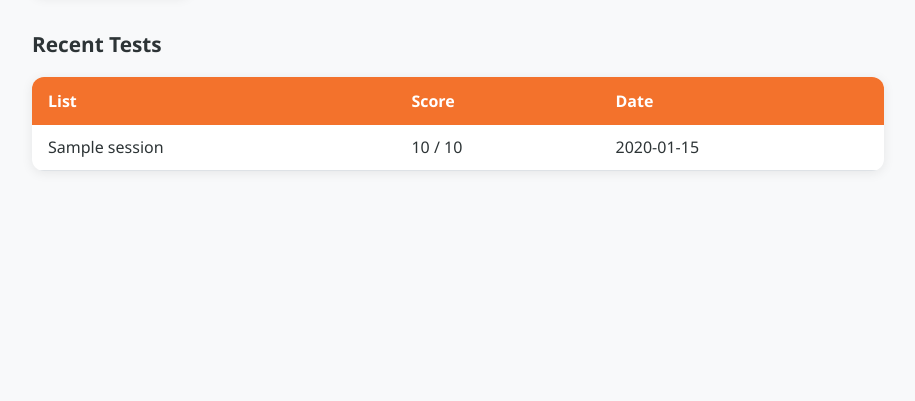
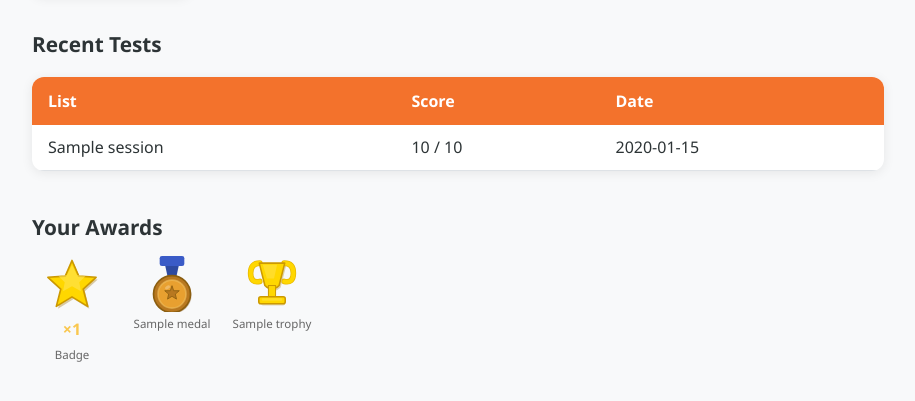
Before and after one commit to codebiscuits/spelling_app, a FastAPI app: template templates/child/dashboard.html in a window 1280 px wide. Shown: the part 350-751 px from the top of the page, without its empty margins (182-1097 px from the left). Run offline with FastAPI, Linux system fonts and the light colour scheme; the template is opened without the code that fills it: most values are stand-ins (such as "Sample title", 1, 10 or a date in 2020).

Commit message:
Overhaul gamification: badges, medals, and trophies
- Badge: earned for scoring >=16/20 on any test (unlimited)
- Medal: earned once per list when >=50% of words are first-try correct
- Trophy: earned once per list when the next list is unlocked (>=95% mastery)
- Add test_badges table for per-session badge tracking
- Custom SVG icons for badge (gold star), medal (bronze disc), trophy (gold cup)
- Awards section on child dashboard showing all earned awards
- Update results page banners with new award names and icons

Co-Authored-By: Claude Sonnet 4.6 <noreply@anthropic.com>

```diff
--- a/database.py
+++ b/database.py
@@ -64,6 +64,13 @@ CREATE TABLE IF NOT EXISTS user_badges (
     PRIMARY KEY (user_id, list_id, badge_type)
 );
 
+CREATE TABLE IF NOT EXISTS test_badges (
+    id         INTEGER PRIMARY KEY AUTOINCREMENT,
+    user_id    INTEGER NOT NULL REFERENCES users(id) ON DELETE CASCADE,
+    session_id INTEGER NOT NULL REFERENCES test_sessions(id) ON DELETE CASCADE,
+    earned_at  TEXT NOT NULL
+);
+
 CREATE TABLE IF NOT EXISTS audio_cache (
     word_text  TEXT PRIMARY KEY,
     file_path  TEXT NOT NULL,
--- a/routers/child.py
+++ b/routers/child.py
@@ -27,6 +27,22 @@ def child_dashboard(request: Request, user=Depends(require_child)):
             (user_id,),
         ).fetchall()
         child = db.execute("SELECT * FROM users WHERE id=?", (user_id,)).fetchone()
+
+        badge_count = db.execute(
+            "SELECT COUNT(*) AS cnt FROM test_badges WHERE user_id=?", (user_id,)
+        ).fetchone()["cnt"]
+        medals = db.execute(
+            """SELECT ub.list_id, wl.name AS list_name FROM user_badges ub
+               JOIN word_lists wl ON wl.id=ub.list_id
+               WHERE ub.user_id=? AND ub.badge_type='medal' ORDER BY wl.year_group, wl.name""",
+            (user_id,),
+        ).fetchall()
+        trophies = db.execute(
+            """SELECT ub.list_id, wl.name AS list_name FROM user_badges ub
+               JOIN word_lists wl ON wl.id=ub.list_id
+               WHERE ub.user_id=? AND ub.badge_type='trophy' ORDER BY wl.year_group, wl.name""",
+            (user_id,),
+        ).fetchall()
 
         # Per-list mastery progress
         progress = {}
@@ -59,15 +75,18 @@ def child_dashboard(request: Request, user=Depends(require_child)):
                 "second_pct": round(second_try / total * 100) if total else 0,
             }
 
-    badge_list_ids = {b["list_id"] for b in badges if b["badge_type"] == "badge"}
+    medal_list_ids = {b["list_id"] for b in badges if b["badge_type"] == "medal"}
     trophy_list_ids = {b["list_id"] for b in badges if b["badge_type"] == "trophy"}
     return templates.TemplateResponse(request, "child/dashboard.html", {
         "child": child,
         "unlocked": unlocked,
-        "badge_list_ids": badge_list_ids,
+        "medal_list_ids": medal_list_ids,
         "trophy_list_ids": trophy_list_ids,
         "recent_sessions": recent_sessions,
         "progress": progress,
+        "badge_count": badge_count,
+        "medals": medals,
+        "trophies": trophies,
     })
 
 
--- a/routers/spelling.py
+++ b/routers/spelling.py
@@ -152,7 +152,7 @@ def results(request: Request, user=Depends(require_child)):
             (session_id,),
         ).fetchall()
         list_row = db.execute("SELECT * FROM word_lists WHERE id=?", (list_id,)).fetchone()
-        gamification = check_and_award(user_id, list_id, db)
+        gamification = check_and_award(user_id, list_id, session_id, session["score"], db)
 
     # Clear test session state
     request.session.pop("test", None)
--- a/static/css/style.css
+++ b/static/css/style.css
@@ -244,16 +244,41 @@ input:focus, select:focus {
 .score-denom { color: #aaa; }
 .list-name { text-align: center; color: #888; margin-bottom: 1.5rem; }
 .award-banner {
-  text-align: center;
+  display: flex;
+  align-items: center;
+  justify-content: center;
+  gap: 0.6rem;
   padding: 0.75rem 1rem;
   border-radius: var(--radius);
   font-weight: 700;
   font-size: 1.1rem;
   margin-bottom: 0.75rem;
 }
-.award-banner.trophy { background: #fff3cd; color: #856404; }
-.award-banner.badge  { background: #d1f2eb; color: #1a5c45; }
-.award-banner.unlock { background: #cce5ff; color: #004085; }
+.banner-icon { width: 32px; height: 32px; flex-shrink: 0; }
+.award-badge  { background: #fff8dc; color: #7a6000; }
+.award-medal  { background: #fdebd0; color: #7a3c00; }
+.award-trophy { background: #d5f5e3; color: #1a5c45; }
+.award-unlock { background: #cce5ff; color: #004085; }
+
+/* ── Awards section (dashboard) ── */
+.awards-section { margin-top: 2.5rem; }
+.awards-grid {
+  display: flex;
+  flex-wrap: wrap;
+  gap: 1.25rem;
+  margin-top: 0.75rem;
+}
+.award-item {
+  display: flex;
+  flex-direction: column;
+  align-items: center;
+  gap: 0.3rem;
+  width: 80px;
+}
+.award-icon { width: 56px; height: 56px; }
+.list-award-icon { width: 22px; height: 22px; }
+.award-count { font-size: 1rem; font-weight: 800; color: var(--color-1); }
+.award-label { font-size: 0.72rem; text-align: center; color: #666; line-height: 1.3; }
 .results-actions { display: flex; gap: 1rem; justify-content: center; margin-top: 2rem; }
 .game-reward {
   text-align: center;
--- a/templates/child/dashboard.html
+++ b/templates/child/dashboard.html
@@ -17,11 +17,11 @@
       <div class="badge-card-top">
         <div class="badge-name">{{ lst.name }}</div>
         <div class="badge-icons">
-          {% if lst.id in badge_list_ids %}
-            <span class="badge-icon" title="Badge earned!">🏅</span>
+          {% if lst.id in medal_list_ids %}
+            <img src="/static/img/medal.svg" class="list-award-icon" title="Medal earned!">
           {% endif %}
           {% if lst.id in trophy_list_ids %}
-            <span class="badge-icon" title="Trophy earned!">🎉</span>
+            <img src="/static/img/trophy.svg" class="list-award-icon" title="Trophy earned!">
           {% endif %}
         </div>
       </div>
@@ -60,4 +60,34 @@
 </section>
 {% endif %}
 
+{% if badge_count > 0 or medals or trophies %}
+<section class="awards-section">
+  <h2>Your Awards</h2>
+  <div class="awards-grid">
+
+    {% if badge_count > 0 %}
+    <div class="award-item">
+      <img src="/static/img/badge.svg" class="award-icon" alt="Badge">
+      <div class="award-count">×{{ badge_count }}</div>
+      <div class="award-label">{{ 'Badge' if badge_count == 1 else 'Badges' }}</div>
+    </div>
+    {% endif %}
+
+    {% for m in medals %}
+    <div class="award-item">
+      <img src="/static/img/medal.svg" class="award-icon" alt="Medal">
+      <div class="award-label">{{ m.list_name }}</div>
+    </div>
+    {% endfor %}
+
+    {% for t in trophies %}
+    <div class="award-item">
+      <img src="/static/img/trophy.svg" class="award-icon" alt="Trophy">
+      <div class="award-label">{{ t.list_name }}</div>
+    </div>
+    {% endfor %}
+
+  </div>
+</section>
+{% endif %}
 {% endblock %}
```
Also changed, not shown: services/gamification.py (+42 -65 lines), templates/child/results.html (+8 -5 lines), static/img/badge.svg (added), static/img/medal.svg (added), static/img/trophy.svg (added).
